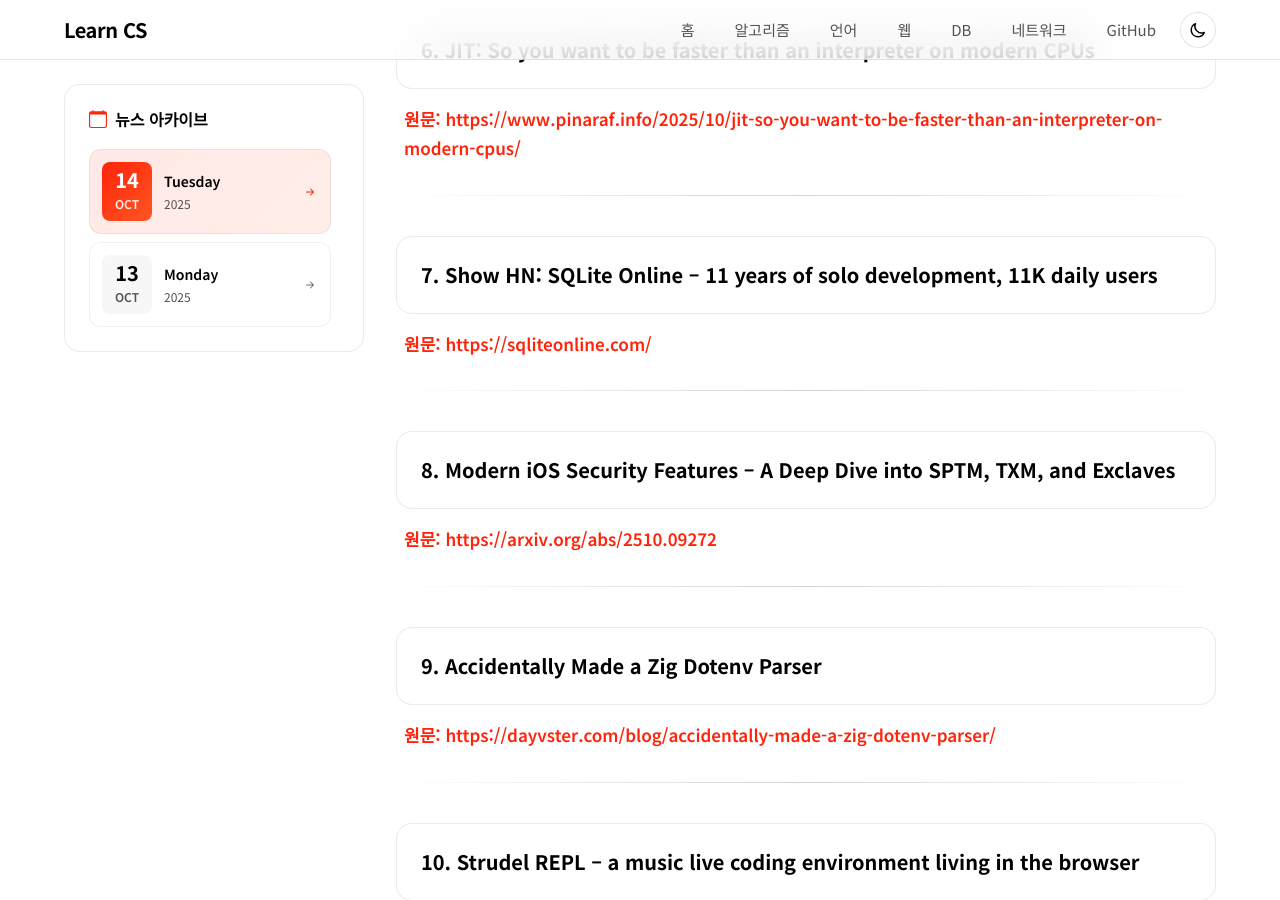
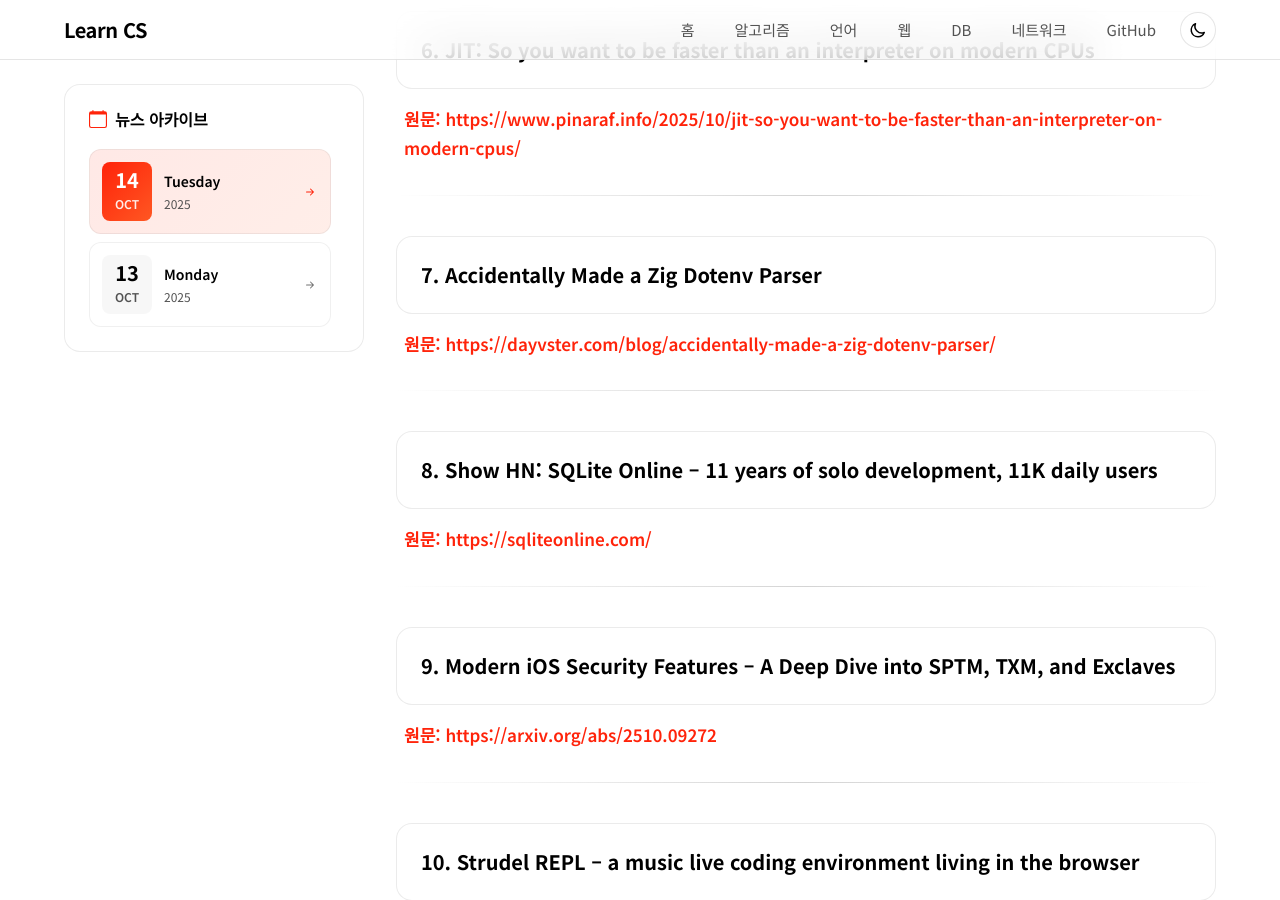
Before and after one commit to lledellebell/learn-cs, a Jekyll site: the page built from tech-news/2025-10-14-hackernews-top-stories.md, in a window 1280 px wide and 900 px high, scrolled down 1630 px. Built offline with Jekyll 4.4.1, drawn with Linux system fonts in a browser that asks for light colours.

```diff
--- a/tech-news/2025-10-14-hackernews-top-stories.md
+++ b/tech-news/2025-10-14-hackernews-top-stories.md
@@ -55,23 +55,23 @@ category: tech-news
 ---
 
 
-## 7. Show HN: SQLite Online – 11 years of solo development, 11K daily users
+## 7. Accidentally Made a Zig Dotenv Parser
+
+**원문:** [https://dayvster.com/blog/accidentally-made-a-zig-dotenv-parser/](https://dayvster.com/blog/accidentally-made-a-zig-dotenv-parser/)
+
+---
+
+
+## 8. Show HN: SQLite Online – 11 years of solo development, 11K daily users
 
 **원문:** [https://sqliteonline.com/](https://sqliteonline.com/)
 
 ---
 
 
-## 8. Modern iOS Security Features – A Deep Dive into SPTM, TXM, and Exclaves
+## 9. Modern iOS Security Features – A Deep Dive into SPTM, TXM, and Exclaves
 
 **원문:** [https://arxiv.org/abs/2510.09272](https://arxiv.org/abs/2510.09272)
-
----
-
-
-## 9. Accidentally Made a Zig Dotenv Parser
-
-**원문:** [https://dayvster.com/blog/accidentally-made-a-zig-dotenv-parser/](https://dayvster.com/blog/accidentally-made-a-zig-dotenv-parser/)
 
 ---
 
```
Also changed, not shown: other parts of tech-news/2025-10-14-hackernews-top-stories.md (+1 -1 lines).
